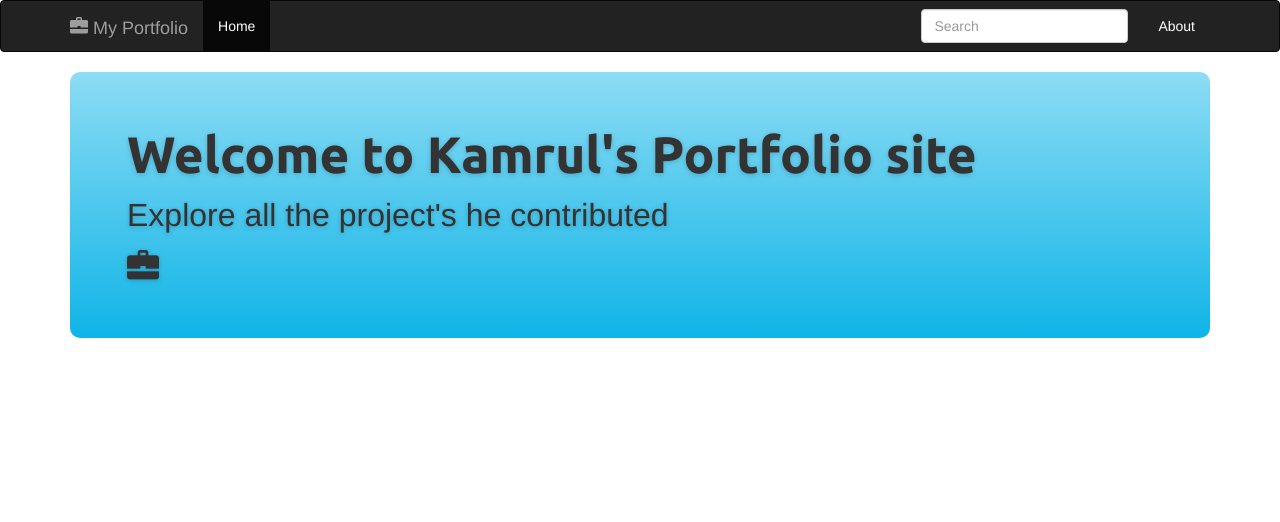
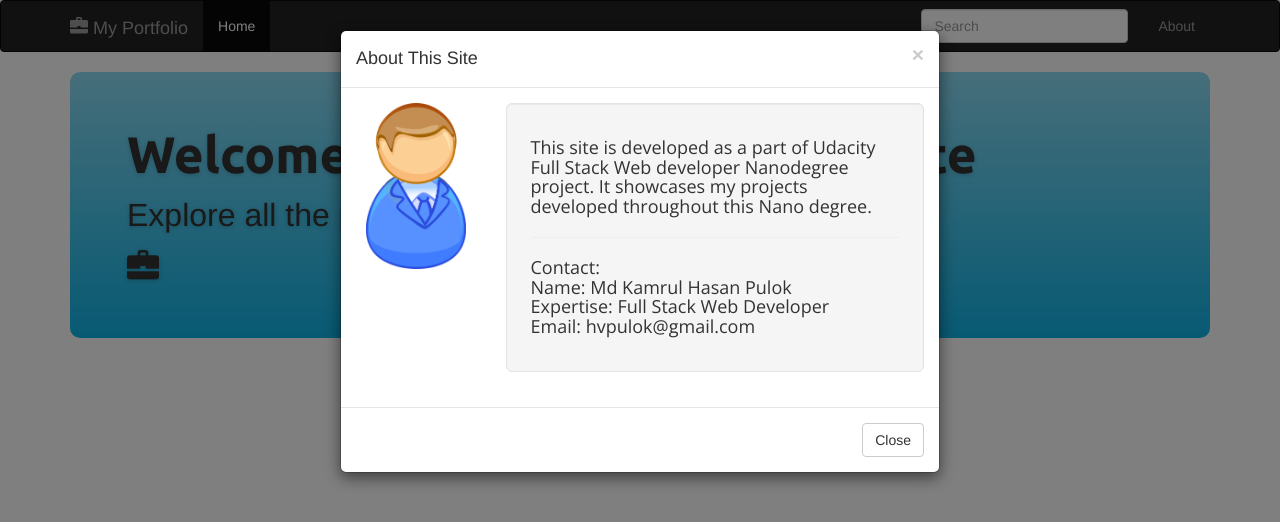
Before and after one commit to hvpulok/Udacity-portfolio_site, a website: page index.html in a window 1280 px wide. Both pictures are taken after a click on the link "About". Drawn offline with nearby package versions, Linux system fonts and the light colour scheme.

Commit message:
Add About Modal

```diff
--- a/index.html
+++ b/index.html
@@ -33,7 +33,7 @@
                         <li class="active"><a href="#">Home <span class="sr-only">(current)</span></a></li>
                     </ul>
                     <ul class="nav navbar-nav navbar-right">
-                        <li><a href="#">About</a></li>
+                        <li><a data-toggle="modal" data-target="#aboutModal" href="#">About</a></li>
                     </ul>
                     <form class="navbar-form navbar-right">
                         <div class="form-group">
@@ -47,6 +47,7 @@
         </div>
     </nav>
     <!--nav-bar code endes here-->
+    <!--main section's code starts here-->
     <main>
         <header class="container">
             <div class="headerText">
@@ -57,7 +58,45 @@
             </div>
         </header>
     </main>
+    <!--main section's code ends here-->
 
+    <!-- All Modal code starts here -->
+    <!--About Modal Code Starts here-->
+    <div class="modal" id="aboutModal" tabindex="-1" role="dialog" aria-labelledby="aboutModalLabel">
+        <div class="modal-dialog" role="document">
+            <div class="modal-content">
+                <div class="modal-header">
+                    <button type="button" class="close" data-dismiss="modal" aria-label="Close"><span aria-hidden="true">&times;</span></button>
+                    <h4 class="modal-title" id="aboutModalLabel">About This Site</h4>
+                </div>
+                <div class="modal-body">
+                    <div class="row">
+                        <div class="col-sm-3">
+                            <img class="about-icon " src="public/images/src/person.png" alt="icon">
+                        </div>
+                        <div class="col-sm-9">
+                            <div class="well well-lg" id="about-text">
+                                <h4>
+                                    <p>
+                                        This site is developed as a part of Udacity Full Stack Web developer Nanodegree project. It showcases my projects developed throughout this Nano degree.
+                                    </p>
+                                    <hr>
+                                    Contact:<br>
+                                    Name: Md Kamrul Hasan Pulok <br>
+                                    Expertise: Full Stack Web Developer <br>
+                                    Email: hvpulok@gmail.com
+                                </h4>
+                            </div>
+                        </div>
+                    </div>
+                </div>
+                <div class="modal-footer">
+                    <button type="button" class="btn btn-default" data-dismiss="modal">Close</button>
+                </div>
+            </div>
+        </div>
+    </div>
+    <!--About Modal Code Ends here-->
 
     <!--------------------script linking strats here----------------->
     <!--custom script link-->
--- a/public/css/style.css
+++ b/public/css/style.css
@@ -30,6 +30,20 @@ body {
     font-weight: 700;
 }
 
+.row {
+    text-align: center;
+}
+
+#about-text {
+    text-align: left;
+    font-family: 'Open Sans', sans-serif;
+}
+
+.about-icon {
+    width: 100%;
+    max-width: 100px;
+}
+
 
 /*media queries to make contents responsive based on view port size*/
 
```
Also changed, not shown: public/images/src/person.png (added).
